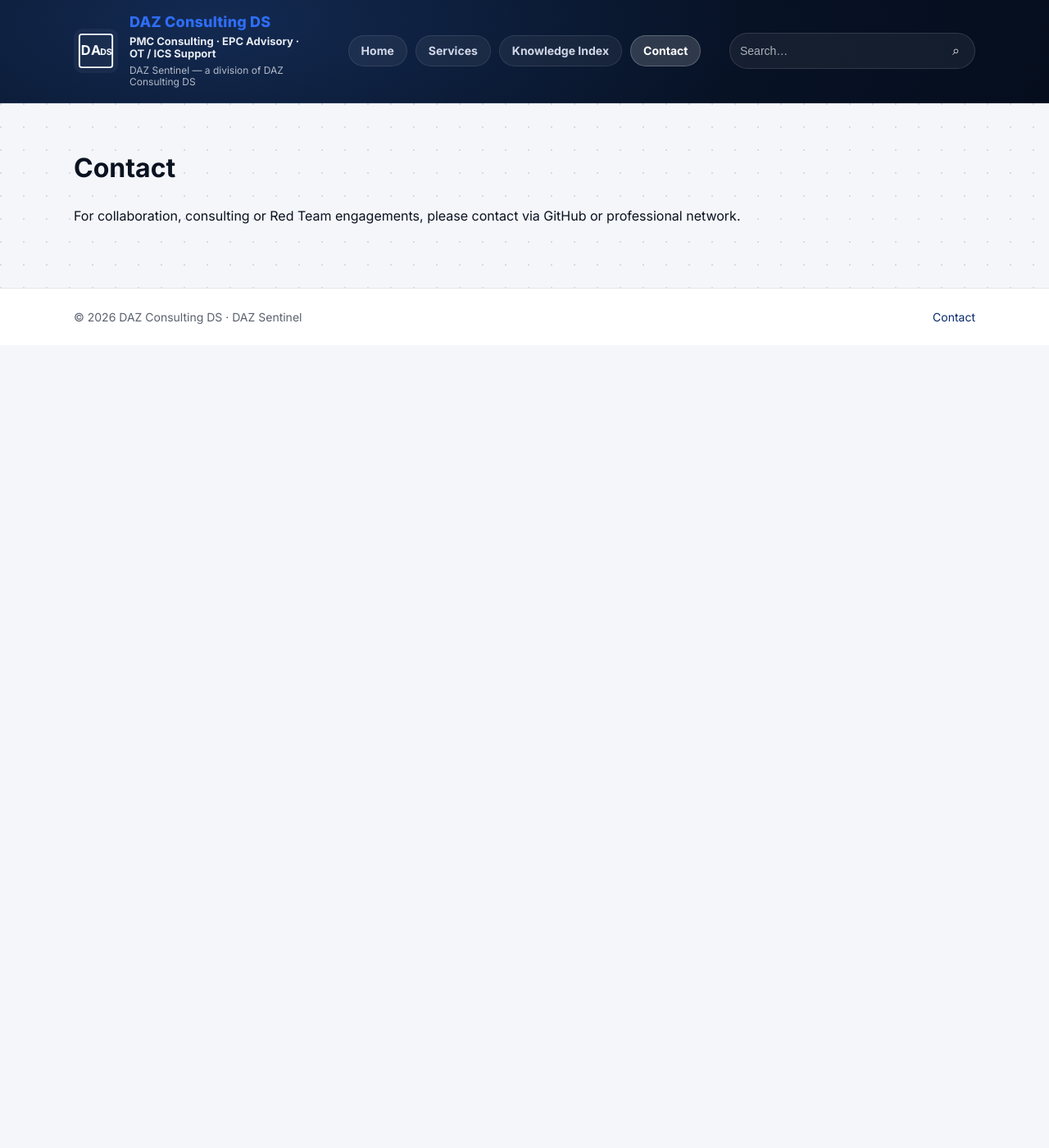
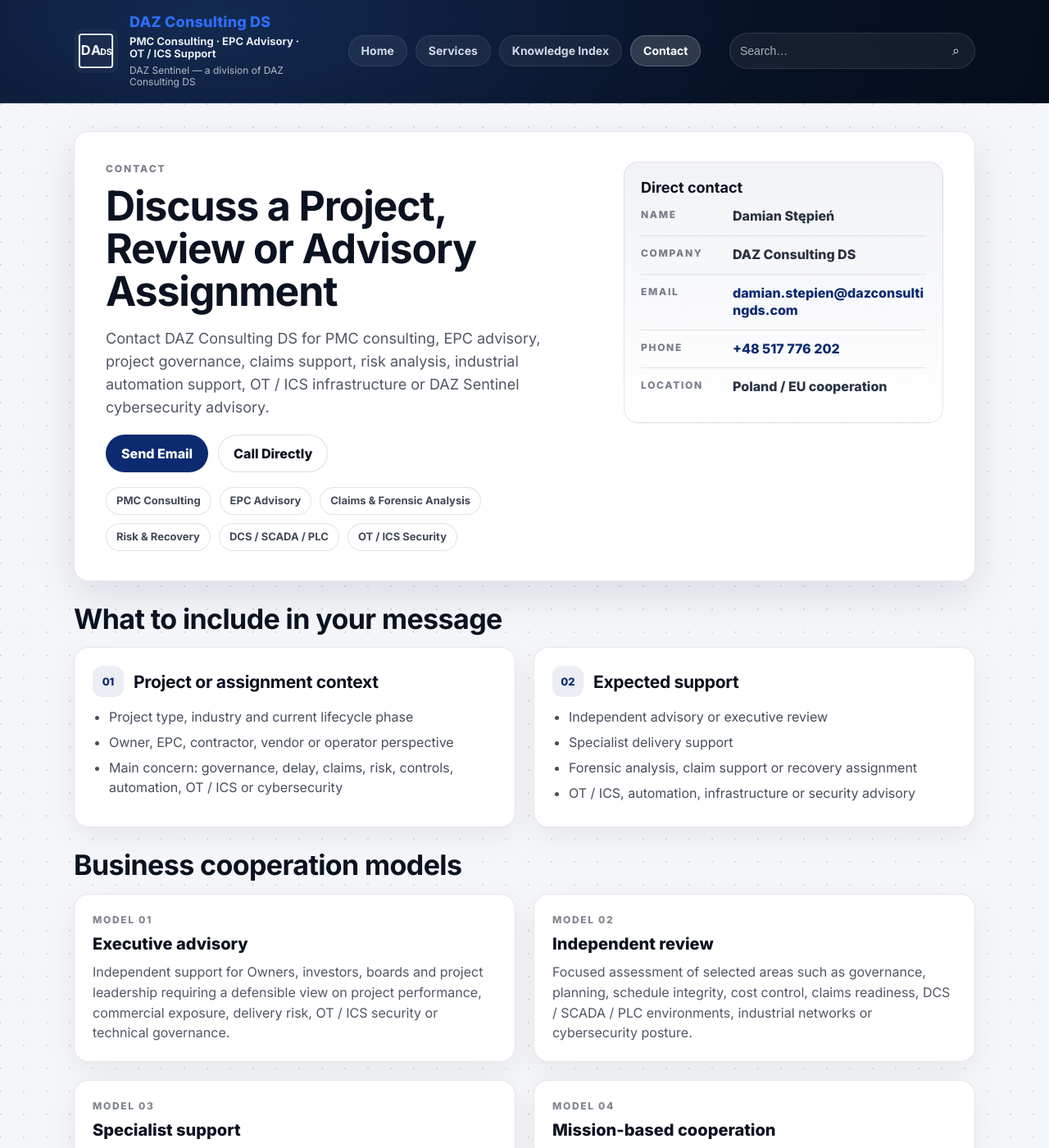
Before and after one commit to DAZDS/DAZDS.github.io, a Jekyll site: the page built from _pages/contact.md, in a window 1280 px wide and 1400 px high. Shown: the whole window at 82% size. Built offline with Jekyll 4.4.1, drawn with Linux system fonts in a browser that asks for light colours; some of the changed text lies outside the part shown.

Commit message:
Enhance contact page with services and contact details
Updated contact page with detailed service offerings and direct contact information.

```diff
--- a/_pages/contact.md
+++ b/_pages/contact.md
@@ -4,6 +4,158 @@
 permalink: /contact/
 ---
 
-# Contact
+<div class="card hero contact-hero">
+  <div class="hero__grid">
+    <div>
+      <div class="kicker">Contact</div>
 
-For collaboration, consulting or Red Team engagements, please contact via GitHub or professional network.
+      <h1>Discuss a Project, Review or Advisory Assignment</h1>
+
+      <p class="hero__lead">
+        Contact DAZ Consulting DS for PMC consulting, EPC advisory, project governance, claims support,
+        risk analysis, industrial automation support, OT / ICS infrastructure or DAZ Sentinel cybersecurity advisory.
+      </p>
+
+      <div class="hero__actions">
+        <a class="btn btn--primary" href="mailto:damian.stepien@dazconsultingds.com">Send Email</a>
+        <a class="btn" href="tel:+48517776202">Call Directly</a>
+      </div>
+
+      <div class="pills" aria-label="Contact topics">
+        <span class="pill">PMC Consulting</span>
+        <span class="pill">EPC Advisory</span>
+        <span class="pill">Claims &amp; Forensic Analysis</span>
+        <span class="pill">Risk &amp; Recovery</span>
+        <span class="pill">DCS / SCADA / PLC</span>
+        <span class="pill">OT / ICS Security</span>
+      </div>
+    </div>
+
+    <aside class="qp" aria-label="Contact details">
+      <h3>Direct contact</h3>
+
+      <div class="qp__row">
+        <div class="qp__k">Name</div>
+        <div class="qp__v">Damian Stępień</div>
+      </div>
+
+      <div class="qp__row">
+        <div class="qp__k">Company</div>
+        <div class="qp__v">DAZ Consulting DS</div>
+      </div>
+
+      <div class="qp__row">
+        <div class="qp__k">Email</div>
+        <div class="qp__v">
+          <a href="mailto:damian.stepien@dazconsultingds.com">damian.stepien@dazconsultingds.com</a>
+        </div>
+      </div>
+
+      <div class="qp__row">
+        <div class="qp__k">Phone</div>
+        <div class="qp__v">
+          <a href="tel:+48517776202">+48 517 776 202</a>
+        </div>
+      </div>
+
+      <div class="qp__row">
+        <div class="qp__k">Location</div>
+        <div class="qp__v">Poland / EU cooperation</div>
+      </div>
+    </aside>
+  </div>
+</div>
+
+<section class="section">
+  <h2>What to include in your message</h2>
+
+  <div class="cards-2">
+    <div class="tile">
+      <div class="tile__head">
+        <div class="ico">01</div>
+        <h3>Project or assignment context</h3>
+      </div>
+      <ul>
+        <li>Project type, industry and current lifecycle phase</li>
+        <li>Owner, EPC, contractor, vendor or operator perspective</li>
+        <li>Main concern: governance, delay, claims, risk, controls, automation, OT / ICS or cybersecurity</li>
+      </ul>
+    </div>
+
+    <div class="tile">
+      <div class="tile__head">
+        <div class="ico">02</div>
+        <h3>Expected support</h3>
+      </div>
+      <ul>
+        <li>Independent advisory or executive review</li>
+        <li>Specialist delivery support</li>
+        <li>Forensic analysis, claim support or recovery assignment</li>
+        <li>OT / ICS, automation, infrastructure or security advisory</li>
+      </ul>
+    </div>
+  </div>
+</section>
+
+<section class="section">
+  <h2>Business cooperation models</h2>
+
+  <div class="flow">
+    <div class="flow__grid">
+      <div class="step">
+        <div class="step__n">Model 01</div>
+        <div class="step__t">Executive advisory</div>
+        <div class="step__d">
+          Independent support for Owners, investors, boards and project leadership requiring a defensible view on
+          project performance, commercial exposure, delivery risk, OT / ICS security or technical governance.
+        </div>
+      </div>
+
+      <div class="step">
+        <div class="step__n">Model 02</div>
+        <div class="step__t">Independent review</div>
+        <div class="step__d">
+          Focused assessment of selected areas such as governance, planning, schedule integrity, cost control,
+          claims readiness, DCS / SCADA / PLC environments, industrial networks or cybersecurity posture.
+        </div>
+      </div>
+
+      <div class="step">
+        <div class="step__n">Model 03</div>
+        <div class="step__t">Specialist support</div>
+        <div class="step__d">
+          Practical advisory or engineering support delivered alongside the client’s internal team, contractors
+          or vendors under defined scope and agreed responsibilities.
+        </div>
+      </div>
+
+      <div class="step">
+        <div class="step__n">Model 04</div>
+        <div class="step__t">Mission-based cooperation</div>
+        <div class="step__d">
+          Flexible cooperation for urgent interventions, project recovery, claims support, cybersecurity governance,
+          audit readiness or technical troubleshooting.
+        </div>
+      </div>
+    </div>
+  </div>
+</section>
+
+<section class="section">
+  <h2>Company details</h2>
+
+  <div class="leadbox">
+    <p>
+      <strong>DAZ Consulting DS</strong><br/>
+      Damian Stępień<br/>
+      NIP: 7491919844 · REGON: 242890153<br/>
+      Direct: <a href="tel:+48517776202">+48 517 776 202</a><br/>
+      Email: <a href="mailto:damian.stepien@dazconsultingds.com">damian.stepien@dazconsultingds.com</a>
+    </p>
+
+    <p>
+      DAZ Sentinel operates as a specialist cybersecurity, OT / ICS, forensic and industrial advisory service line
+      of DAZ Consulting DS.
+    </p>
+  </div>
+</section>
```
